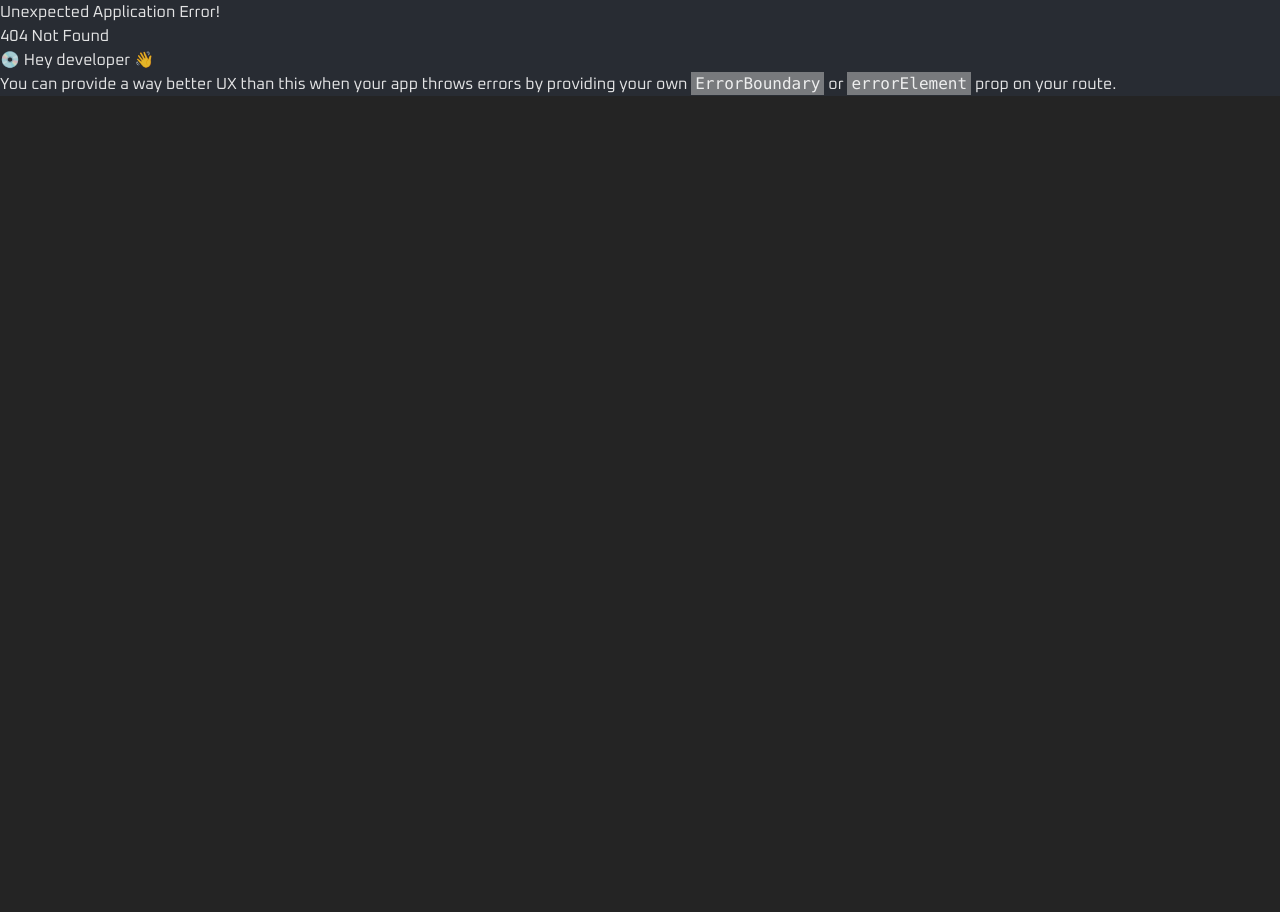
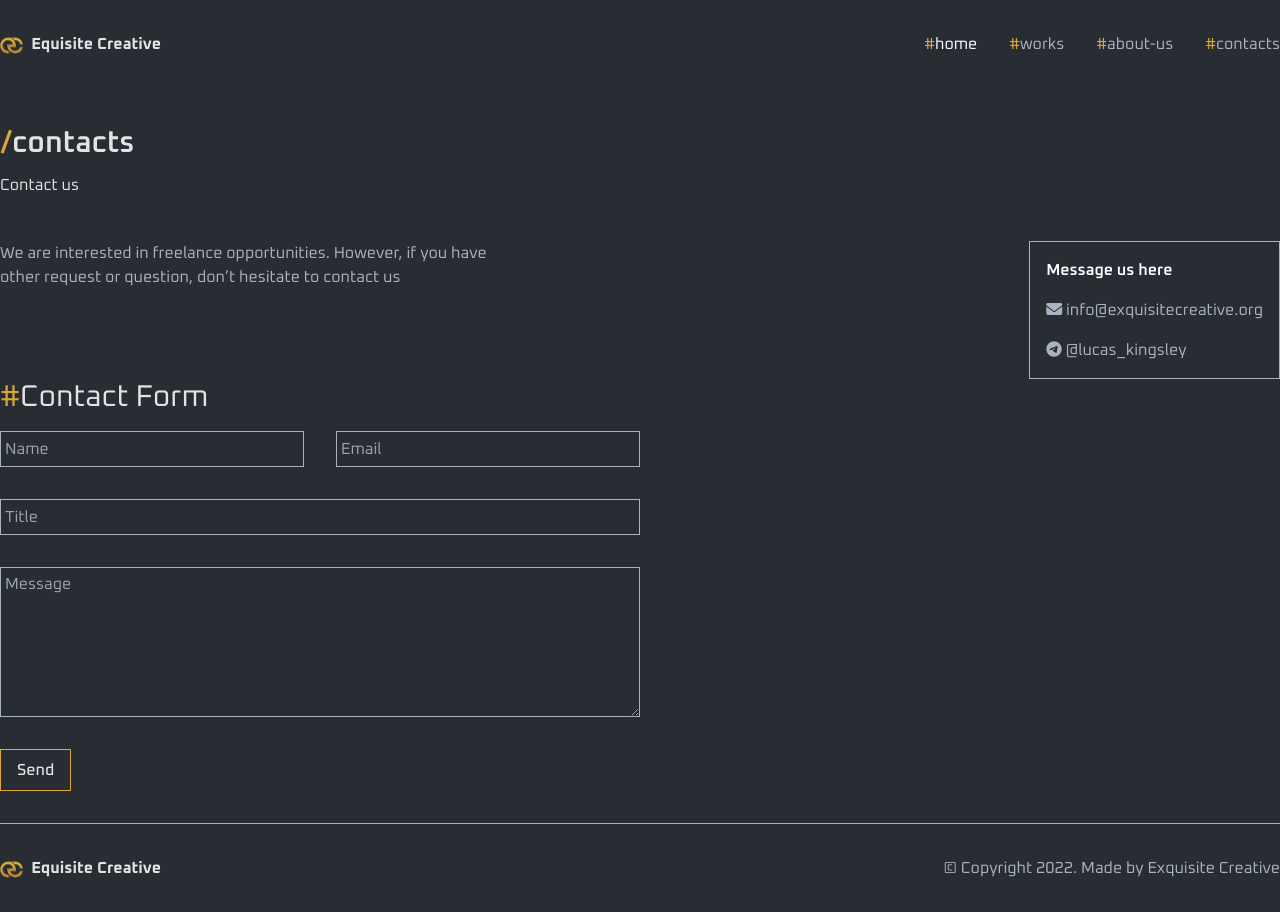
Before and after one commit to loyalsfc/Exquisite-Creative, a React (Vite) app: page /contact in a window 1280 px wide. Before the commit this address had no page. Before the commit the page ends 800 px from the top, so only its background shows below. Built offline with nearby package versions, Linux system fonts and the light colour scheme.

Commit message:
completed contact page

```diff
--- a/src/components/Header.jsx
+++ b/src/components/Header.jsx
@@ -16,7 +16,7 @@ function Header() {
                     <Link to="/"><li className='my-8  hover:text-gold hover:underline cursor-pointer text-white'><span className='text-gold'>#</span>home</li></Link>
                     <Link to="/project"><li className='my-8  hover:text-gold hover:underline cursor-pointer'><span className='text-gold'>#</span>works</li></Link>
                     <Link to="/about"><li className='my-8  hover:text-gold hover:underline cursor-pointer'><span className='text-gold'>#</span>about-us</li></Link>
-                    <li className='my-8  hover:text-gold hover:underline cursor-pointer'><span className='text-gold'>#</span>contacts</li>
+                    <Link to="/contact"><li className='my-8  hover:text-gold hover:underline cursor-pointer'><span className='text-gold'>#</span>contacts</li></Link>
                 </ul>
             </div>
             <Link to="/">
@@ -30,7 +30,7 @@ function Header() {
                     <Link to="/"><li className='mr-4 inline-block hover:text-gold hover:underline cursor-pointer text-white'><span className='text-gold'>#</span>home</li></Link>
                     <Link to="/project"><li className='mx-4 inline-block hover:text-gold hover:underline cursor-pointer'><span className='text-gold'>#</span>works</li></Link>
                     <Link to="/about"><li className='mx-4 inline-block hover:text-gold hover:underline cursor-pointer'><span className='text-gold'>#</span>about-us</li></Link>
-                    <li className='ml-4 inline-block hover:text-gold hover:underline cursor-pointer'><span className='text-gold'>#</span>contacts</li>
+                    <Link to="/contact"><li className='ml-4 inline-block hover:text-gold hover:underline cursor-pointer'><span className='text-gold'>#</span>contacts</li></Link>
                 </ul>
             </nav>
             <i className="fa-solid fa-bars text-xl md:hidden" onClick={hideMobileMenu}></i>
--- a/src/main.jsx
+++ b/src/main.jsx
@@ -11,6 +11,7 @@ import {
 import Project from './pages/project/Project';
 import Home from './pages/Home';
 import About from './pages/about/About';
+import Contact from './pages/contact/Contact';
 
 const router = createBrowserRouter([
   {
@@ -28,6 +29,10 @@ const router = createBrowserRouter([
       {
         path: '/about',
         element: <About/>
+      },
+      {
+        path: '/contact',
+        element: <Contact />
       }
     ]
   }
--- a/src/pages/contact/Contact.jsx
+++ b/src/pages/contact/Contact.jsx
@@ -1,14 +1,62 @@
 import React from 'react'
 import Footer from '../../components/Footer'
 import Header from '../../components/Header'
+import PageTitle from '../../components/PageTitle'
 import Transitions from '../../components/transition/Transition'
 
 function Contact() {
+    const handleSubmit = (e) => {
+        e.preventDefault();
+    }
+
   return (
     <Transitions>
-        <div>
+        <div className='container mx-auto'>
             <Header />
+                <main>
+                    <PageTitle
+                        title="contacts"
+                        subTitle="Contact us"
+                    />
+                    <div className='flex flex-col md:flex-row justify-between text-secondary pt-11'>
+                        <article className='mb-4 md:mb-0'>
+                            <p className='md:w-[500px]'>We are interested in freelance opportunities. However, if you have other request or question, don’t hesitate to contact us</p>
+                        </article>
+                        <article className='p-4 border border-secondary'>
+                            <h4 className='text-white font-semibold mb-4'>Message us here</h4>
+                            <p className='mb-4'><i className="fa-solid fa-envelope"></i> info@exquisitecreative.org</p>
+                            <p><i className="fa-brands fa-telegram"></i> @lucas_kingsley</p>
+                        </article>
+                    </div>
 
+                    <section className='mb-8 mt-12 md:mt-0'>
+                        <div className="text-3xl mb-4"><span className="text-gold">#</span>Contact Form</div>
+                        <form action="" onSubmit={handleSubmit}>
+                            <div className='grid grid-cols-2 gap-8 w-full lg:w-1/2'>
+                                <input
+                                    type="text"
+                                    className='w-full bg-transparent border border-secondary h-9 p-1'
+                                    placeholder='Name'
+                                />
+                                <input
+                                    type="email"
+                                    className='w-full bg-transparent border border-secondary h-9 p-1'
+                                    placeholder='Email'
+                                />
+                                <input
+                                    type="text"
+                                    className='w-full bg-transparent border border-secondary h-9 p-1 col-span-2'
+                                    placeholder='Title'
+                                />
+                                <textarea
+                                    className='w-full bg-transparent border border-secondary h-[150px] p-1 col-span-2'
+                                    placeholder='Message'
+                                />
+                            </div>
+                            <button className='border border-gold px-4 py-2 font-medium mt-8 hover:bg-gold'>Send</button>
+                        </form>
+                    </section>
+                </main>
             <Footer />
         </div>
     </Transitions>
```
